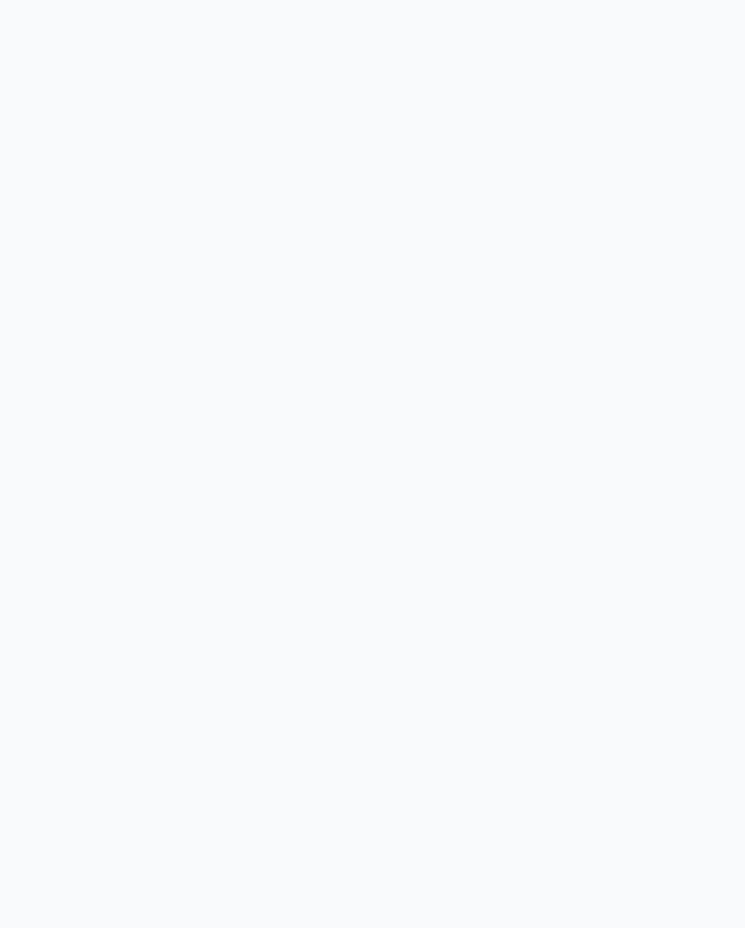
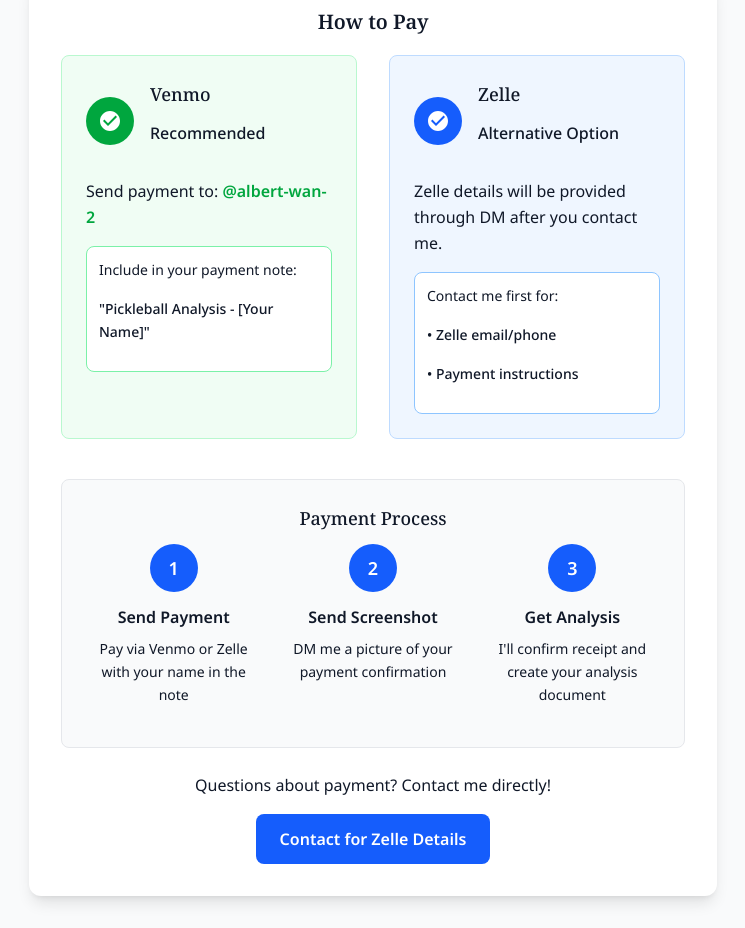
Before and after one commit to bertw2002/react-postgres-fullstack-template, a React (Vite) app: page /section/coaching in a window 1280 px wide. Shown: the part 802-1730 px from the top of the page, without its empty margins (523-1268 px from the left). Before the commit the page ends 800 px from the top, so only its background shows below. Built offline with nearby package versions, Linux system fonts and the light colour scheme; a web font is replaced by a local one.

Commit message:
Update OnlineCoachingSection.jsx

```diff
--- a/src/components/OnlineCoachingSection.jsx
+++ b/src/components/OnlineCoachingSection.jsx
@@ -33,6 +33,98 @@ function OnlineCoachingSection() {
             Book a Session
           </button>
         </div>
+
+        {/* Payment Instructions */}
+        <div className="bg-white rounded-xl shadow-lg p-6 md:p-8 mx-4 md:mx-0 mt-8 md:mt-12">
+          <h3 className="text-2xl md:text-3xl font-bold text-gray-900 text-center mb-6 md:mb-8">
+            How to Pay
+          </h3>
+
+          <div className="grid grid-cols-1 md:grid-cols-2 gap-6 md:gap-8">
+            {/* Venmo Section */}
+            <div className="bg-green-50 rounded-lg p-6 border border-green-200">
+              <div className="flex items-center mb-4">
+                <div className="w-12 h-12 bg-green-600 rounded-full flex items-center justify-center mr-4">
+                  <svg className="w-6 h-6 text-white" fill="currentColor" viewBox="0 0 24 24">
+                    <path d="M12 2C6.48 2 2 6.48 2 12s4.48 10 10 10 10-4.48 10-10S17.52 2 12 2zm-2 15l-5-5 1.41-1.41L10 14.17l7.59-7.59L19 8l-9 9z"/>
+                  </svg>
+                </div>
+                <div>
+                  <h4 className="text-xl font-bold text-gray-900">Venmo</h4>
+                  <p className="text-green-700 font-medium">Recommended</p>
+                </div>
+              </div>
+              <div className="space-y-3">
+                <p className="text-gray-700">
+                  Send payment to: <span className="font-bold text-green-600">@albert-wan-2</span>
+                </p>
+                <div className="bg-white rounded-lg p-3 border border-green-300">
+                  <p className="text-sm text-gray-600 mb-2">Include in your payment note:</p>
+                  <p className="text-sm font-medium text-gray-800">"Pickleball Analysis - [Your Name]"</p>
+                </div>
+              </div>
+            </div>
+
+            {/* Zelle Section */}
+            <div className="bg-blue-50 rounded-lg p-6 border border-blue-200">
+              <div className="flex items-center mb-4">
+                <div className="w-12 h-12 bg-blue-600 rounded-full flex items-center justify-center mr-4">
+                  <svg className="w-6 h-6 text-white" fill="currentColor" viewBox="0 0 24 24">
+                    <path d="M12 2C6.48 2 2 6.48 2 12s4.48 10 10 10 10-4.48 10-10S17.52 2 12 2zm-2 15l-5-5 1.41-1.41L10 14.17l7.59-7.59L19 8l-9 9z"/>
+                  </svg>
+                </div>
+                <div>
+                  <h4 className="text-xl font-bold text-gray-900">Zelle</h4>
+                  <p className="text-blue-700 font-medium">Alternative Option</p>
+                </div>
+              </div>
+              <div className="space-y-3">
+                <p className="text-gray-700">
+                  Zelle details will be provided through DM after you contact me.
+                </p>
+                <div className="bg-white rounded-lg p-3 border border-blue-300">
+                  <p className="text-sm text-gray-600 mb-2">Contact me first for:</p>
+                  <p className="text-sm font-medium text-gray-800">• Zelle email/phone</p>
+                  <p className="text-sm font-medium text-gray-800">• Payment instructions</p>
+                </div>
+              </div>
+            </div>
+          </div>
+
+          {/* Payment Process */}
+          <div className="mt-8 md:mt-10 bg-gray-50 rounded-lg p-6 border border-gray-200">
+            <h4 className="text-lg md:text-xl font-semibold text-gray-900 mb-4 text-center">
+              Payment Process
+            </h4>
+            <div className="grid grid-cols-1 md:grid-cols-3 gap-4 md:gap-6">
+              <div className="text-center">
+                <div className="w-12 h-12 bg-blue-600 rounded-full flex items-center justify-center text-white font-bold text-lg mx-auto mb-3">1</div>
+                <h5 className="font-semibold text-gray-900 mb-2">Send Payment</h5>
+                <p className="text-sm text-gray-600">Pay via Venmo or Zelle with your name in the note</p>
+              </div>
+              <div className="text-center">
+                <div className="w-12 h-12 bg-blue-600 rounded-full flex items-center justify-center text-white font-bold text-lg mx-auto mb-3">2</div>
+                <h5 className="font-semibold text-gray-900 mb-2">Send Screenshot</h5>
+                <p className="text-sm text-gray-600">DM me a picture of your payment confirmation</p>
+              </div>
+              <div className="text-center">
+                <div className="w-12 h-12 bg-blue-600 rounded-full flex items-center justify-center text-white font-bold text-lg mx-auto mb-3">3</div>
+                <h5 className="font-semibold text-gray-900 mb-2">Get Analysis</h5>
+                <p className="text-sm text-gray-600">I'll confirm receipt and create your analysis document</p>
+              </div>
+            </div>
+          </div>
+
+          {/* Contact Info */}
+          <div className="mt-6 text-center">
+            <p className="text-gray-600 mb-3">
+              Questions about payment? Contact me directly!
+            </p>
+            <button className="bg-blue-600 text-white px-6 py-3 rounded-lg font-semibold hover:bg-blue-700 transition-colors">
+              Contact for Zelle Details
+            </button>
+          </div>
+        </div>
       </div>
     </div>
   );
```
